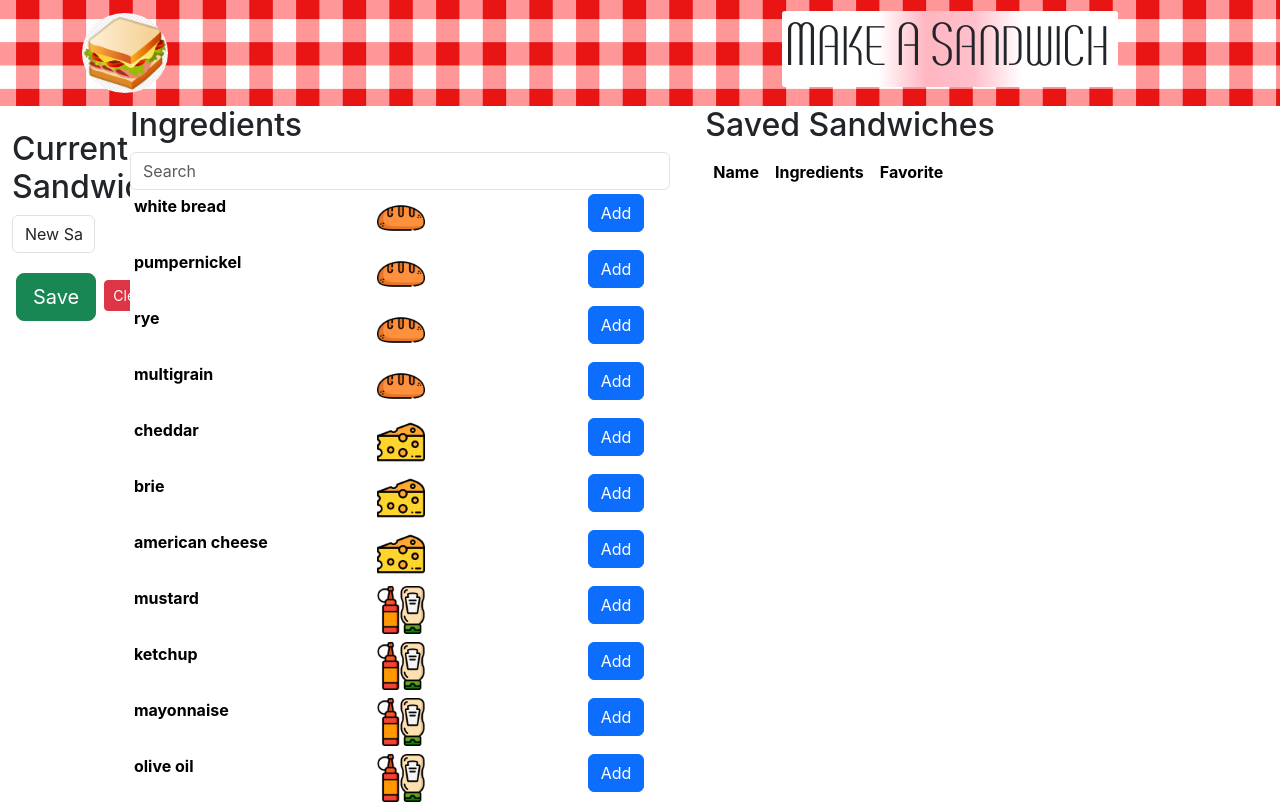
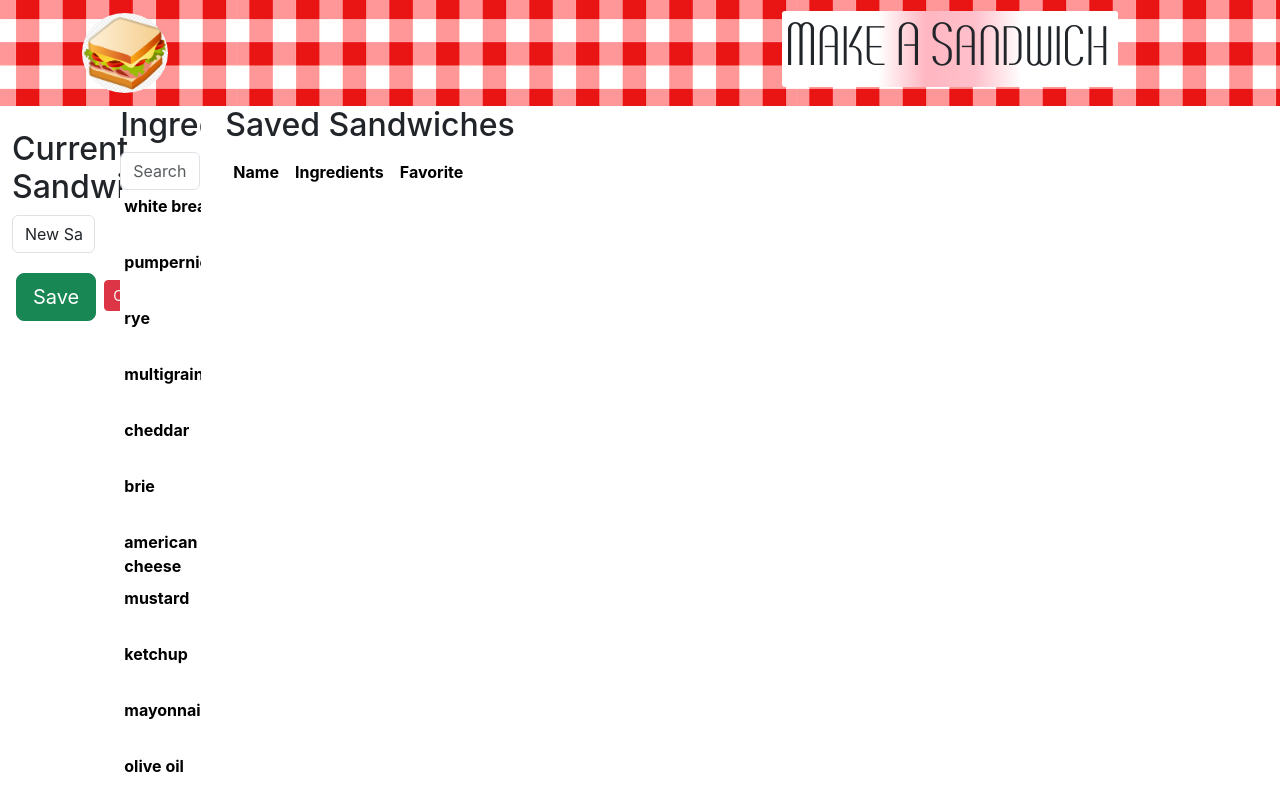
Before and after one commit to mat-lundin/makeasandwich, a React (Create React App) app: page / in a window 1280 px wide. Shown: the top 804 px of the page. Built offline with nearby package versions, Linux system fonts and the light colour scheme.

Commit message:
try to shrink saved table

```diff
--- a/src/components/Home.js
+++ b/src/components/Home.js
@@ -288,14 +288,14 @@ function Home() {
                         replaceSaved={onReplaceSaved}
                     />
                 </Col>
-                <Col>
+                <Col sm={1}>
                     <Ingredients
                         ingredients={ingredientList}
                         sandwich={sandwich}
                         add={onAdd}
                     />
                 </Col>
-                <Col>
+                <Col sm={3}>
                     <Saved
                         saved={saved}
                         setSaved={setSaved}
--- a/src/styles.css
+++ b/src/styles.css
@@ -112,6 +112,18 @@ td.starred:hover {
     background-color: lightblue;
 }
 
+@media screen and (max-width: 550px) {
+  .savedIng img {
+    display: none;
+  }
+}
+
+@media screen and (max-width: 550px) {
+  .saved th{
+    width: 1vw;
+  }
+}
+
 /* @media screen and (max-width: 1257px) {
   main {
 
```
